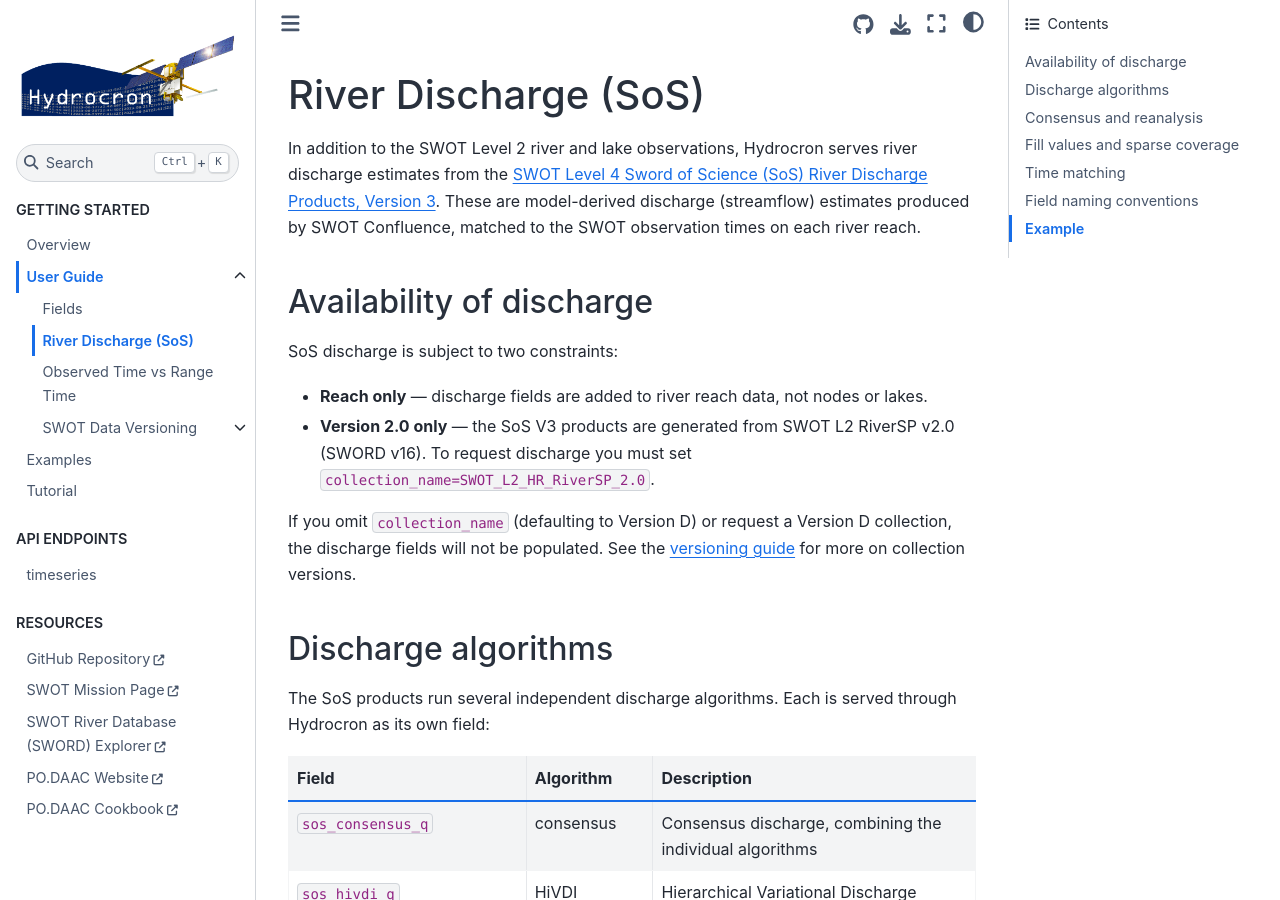
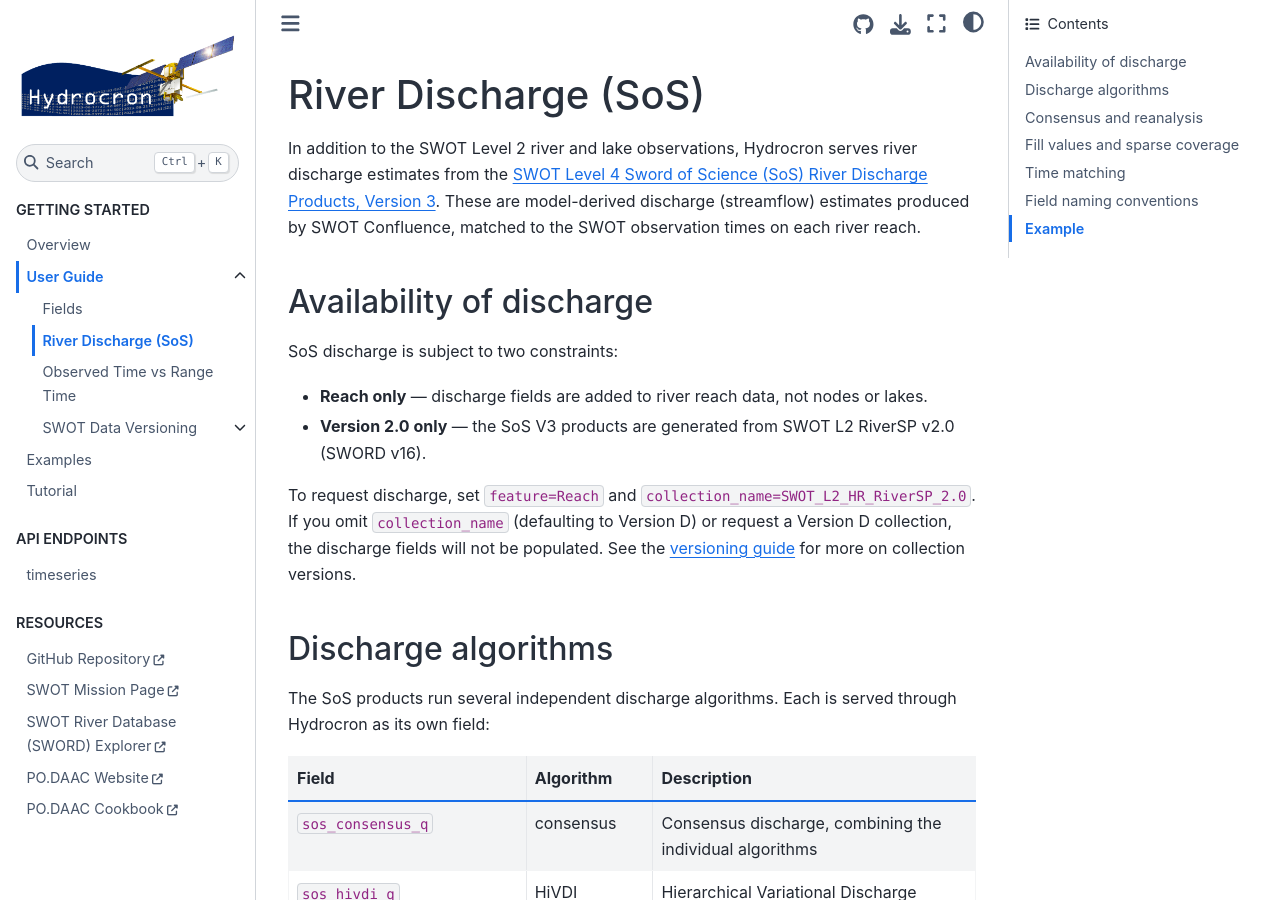
Before and after one commit to podaac/hydrocron, a Jupyter Book: the page built from docs/user-guide/discharge.md, in a window 1280 px wide and 900 px high. Built offline with Jupyter Book 1.0.4 settings and Sphinx 7.4.7 and the Sphinx Book theme 1.1.4, drawn with Linux system fonts in a browser that asks for light colours; some of the changed text lies outside the part shown.

Commit message:
Update docs again

```diff
--- a/docs/user-guide/discharge.md
+++ b/docs/user-guide/discharge.md
@@ -8,14 +8,13 @@
 SoS discharge is subject to two constraints:
 
 - **Reach only** — discharge fields are added to river reach data, not nodes or lakes.
-- **Version 2.0 only** — the SoS V3 products are generated from SWOT L2 RiverSP v2.0 (SWORD v16). To request discharge you must set `collection_name=SWOT_L2_HR_RiverSP_2.0`.
+- **Version 2.0 only** — the SoS V3 products are generated from SWOT L2 RiverSP v2.0 (SWORD v16).
 
-If you omit `collection_name` (defaulting to Version D) or request a Version D collection, the discharge fields will not be populated. See the [versioning guide](versioning.md) for more on collection versions.
+To request discharge, set `feature=Reach` and `collection_name=SWOT_L2_HR_RiverSP_2.0`. If you omit `collection_name` (defaulting to Version D) or request a Version D collection, the discharge fields will not be populated. See the [versioning guide](versioning.md) for more on collection versions.
 
 ## Discharge algorithms
 
 The SoS products run several independent discharge algorithms. Each is served through Hydrocron as its own field:
-
 | Field | Algorithm | Description |
 |---|---|---|
 | `sos_consensus_q` | consensus | Consensus discharge, combining the individual algorithms |
```
Also changed, not shown: other parts of docs/user-guide/discharge.md (+4 -1 lines), docs/user-guide/fields.md (+1 -3 lines).
